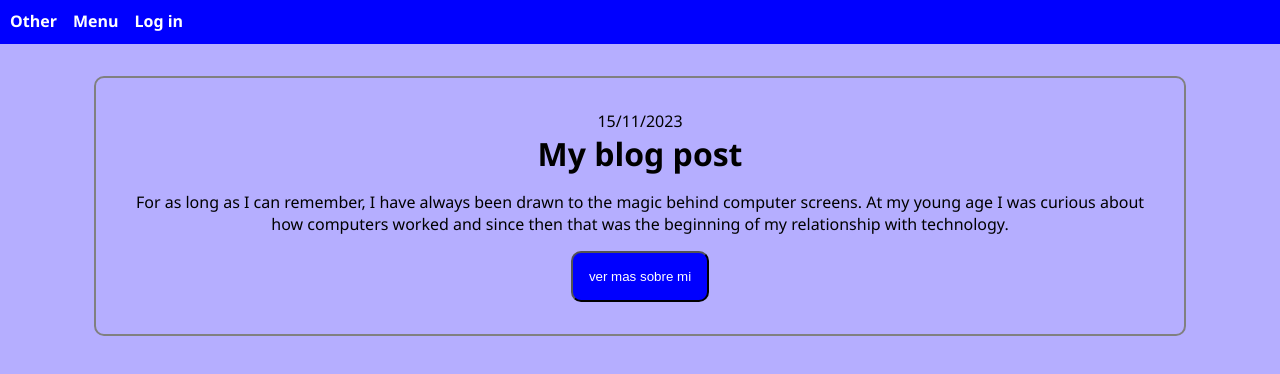
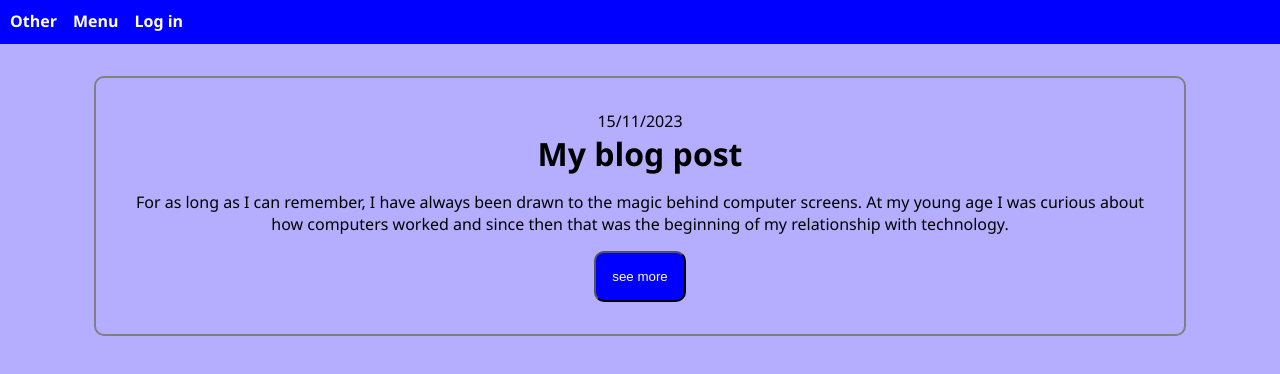
Before and after one commit to RaulRondag/Blog-Post, a plain HTML site: page index.html in a window 1280 px wide. Drawn offline with Linux system fonts and the light colour scheme; files whose address does not match are found by name.

Commit message:
change languge of button

```diff
--- a/index.html
+++ b/index.html
@@ -22,7 +22,7 @@
         <h1 class="title">My blog post</h1>
 
         <p class="p-2">For as long as I can remember, I have always been drawn to the magic behind computer screens. At my young age I was curious about how computers worked and since then that was the beginning of my relationship with technology.</p>
-        <button class="button">ver mas sobre mi</button>
+        <button class="button">see more</button>
     </div>
 </body>
 
```
